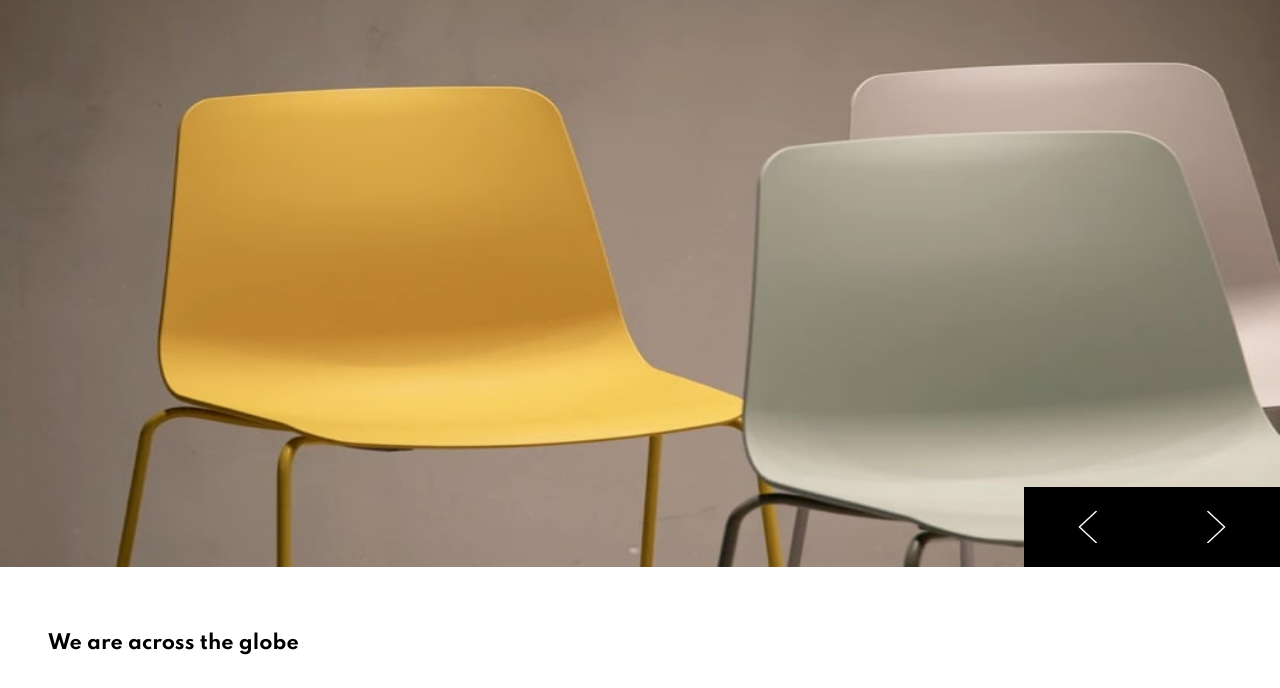
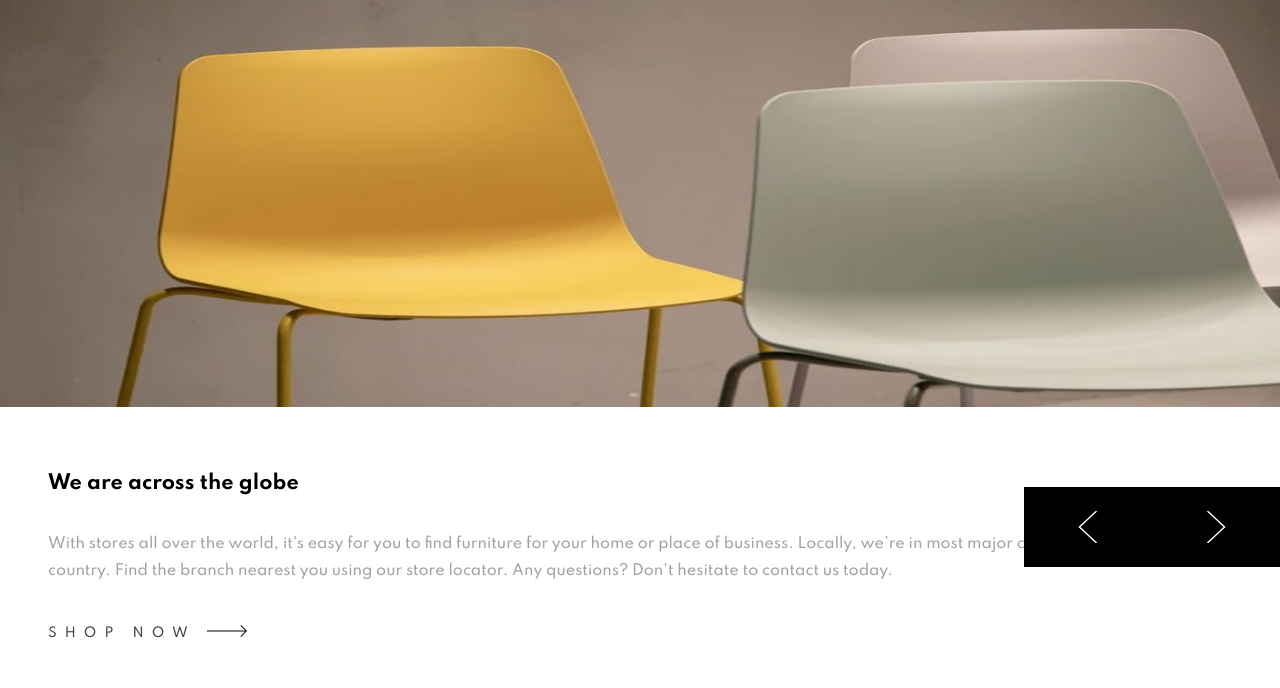
Before and after one commit to iamolami/room, a website: page index.html in a window 1280 px wide. Shown: the part 73-761 px from the top of the page. Drawn offline with nearby package versions, Linux system fonts and the light colour scheme.

Commit message:
first commit

```diff
--- a/sass/base/_global.scss
+++ b/sass/base/_global.scss
@@ -28,23 +28,29 @@
         flex-grow: 1.5;
 
         @include for_breakpoint(small) {
-            height: 65vh;
             flex-grow: 1;
         }
 
         @include for_breakpoint(device) {
-            height: 65vh;
             flex-grow: 1;
         }
 
         @include for_breakpoint(mobile) {
-            height: 60vh;
+            //height: 60vh;
             flex-grow: 1;
         }
 
         img {
             width: 100%;
             height: 80vh;
+
+            @include for_breakpoint(small) {
+                height: 60vh;
+            }
+
+            @include for_breakpoint(device) {
+                height: 60vh;
+            }
         }
     }
 
@@ -61,7 +67,7 @@
 
         @include for_breakpoint(small) {
             width: 100%;
-            height: 60vh;
+            height: 50vh;
             padding: 2rem;
         }
 
@@ -353,8 +359,9 @@
     z-index: 3000;
 
     @include for_breakpoint(small) {
-        width: 20%;
-        left: 80%;
+        width: 30%;
+        left: 70%;
+        bottom: 40%;
     }
 
     @include for_breakpoint(device) {
```
Also changed, not shown: css/style.css, 1 other file.
